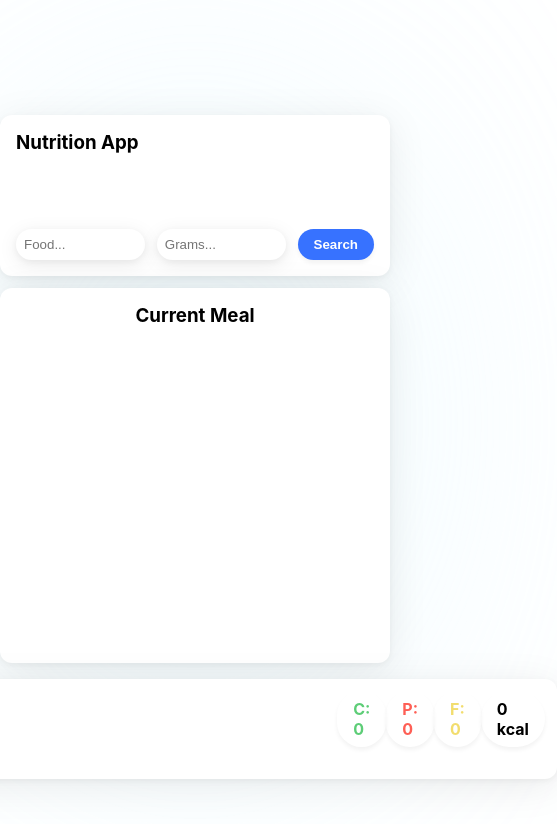
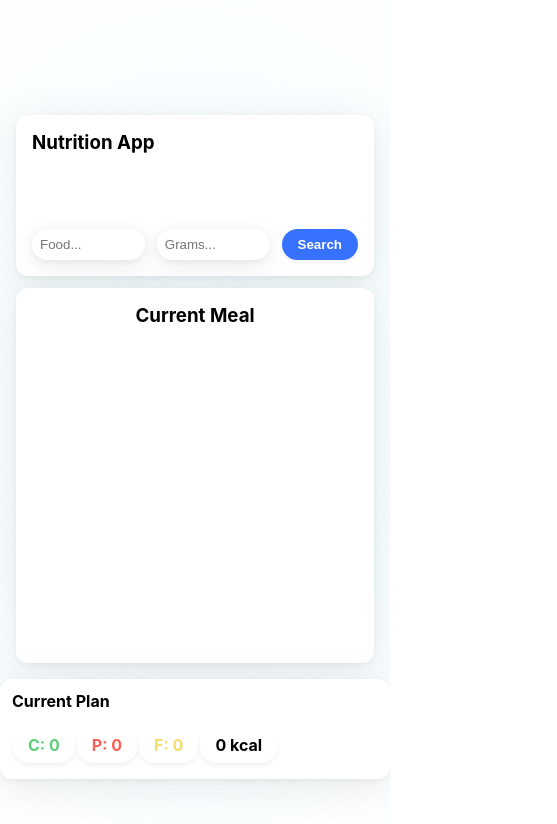
Before and after one commit to PlamenKosharov/react-nutrition-app, a React (Create React App) app: page / in a window 390 px wide. Shown: the top 824 px of the page, 557 px wide, since content can reach past the window. Built offline with nearby package versions, Linux system fonts and the light colour scheme.

Commit message:
Added media queries for most mobile devices

```diff
--- a/src/components/CurrentPlanSection/CurrentPlanCard.module.css
+++ b/src/components/CurrentPlanSection/CurrentPlanCard.module.css
@@ -66,9 +66,12 @@
     flex-wrap: wrap;
 }
 
-@media (max-width: 768px) {
+@media (max-width: 900px) {
     .currentPlanCard {
-        padding: 12px;             /* so content doesn't touch edges */
+        padding: 12px;
+        max-width: 100vw;
+        overflow: scroll;
+        flex-wrap: wrap;
     }
 
     .leftContainer > div {
--- a/src/styles/card.module.css
+++ b/src/styles/card.module.css
@@ -16,12 +16,12 @@
     box-shadow: 0 12px 32px rgba(0, 0, 0, 0.12);
 }
 
-@media (max-width: 768px) {
+@media (max-width: 1000px) {
     .card {
-        max-width: 100vw;          /* hard stop — never exceed screen width */
-        width: 100%;               /* take up full available width */
-        padding: 16px;             /* adjusted so padding doesn’t overflow */
-        box-sizing: border-box;    /* makes padding part of width, avoids spill */
-        overflow-x: hidden;        /* remove any accidental scroll forcing */
+        max-width: 100vw;
+        width: 100%;
+        padding: 16px;
+        box-sizing: border-box;
+        overflow-x: hidden;
     }
 }
--- a/src/styles/general.module.css
+++ b/src/styles/general.module.css
@@ -4,11 +4,13 @@
     flex-direction: column;
     align-items: center;
     height: 100vh;
+    width: 100%;
     gap: 16px;
 }
 
 .mainContainer{
     display: flex;
+    width: 100%;
     justify-content: center;
     align-items: center;
     flex-direction: row;
```
